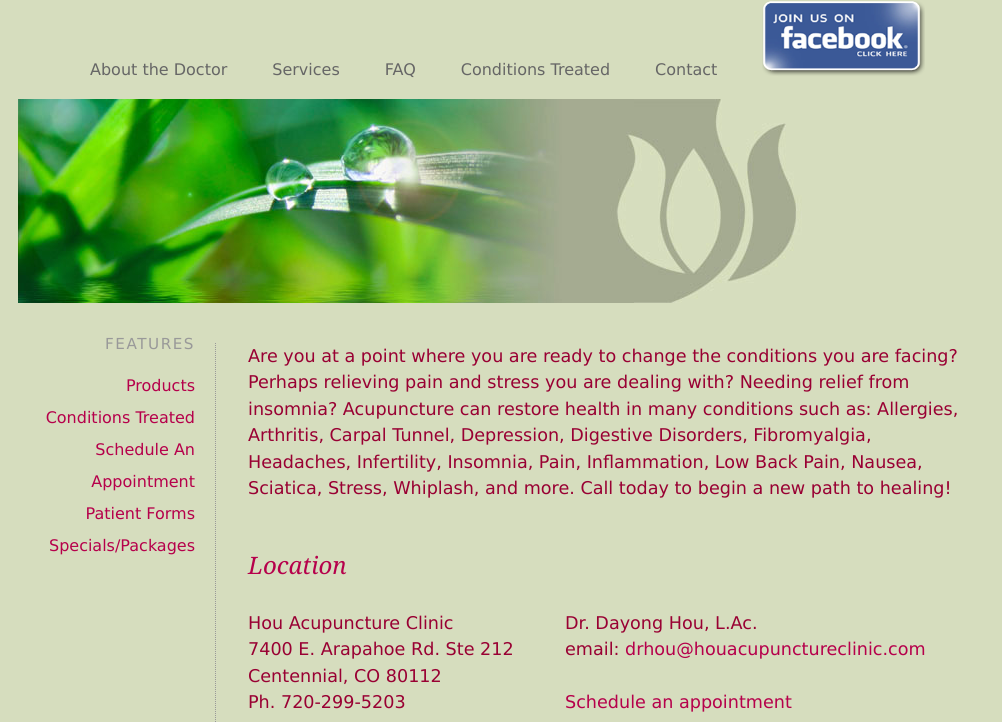
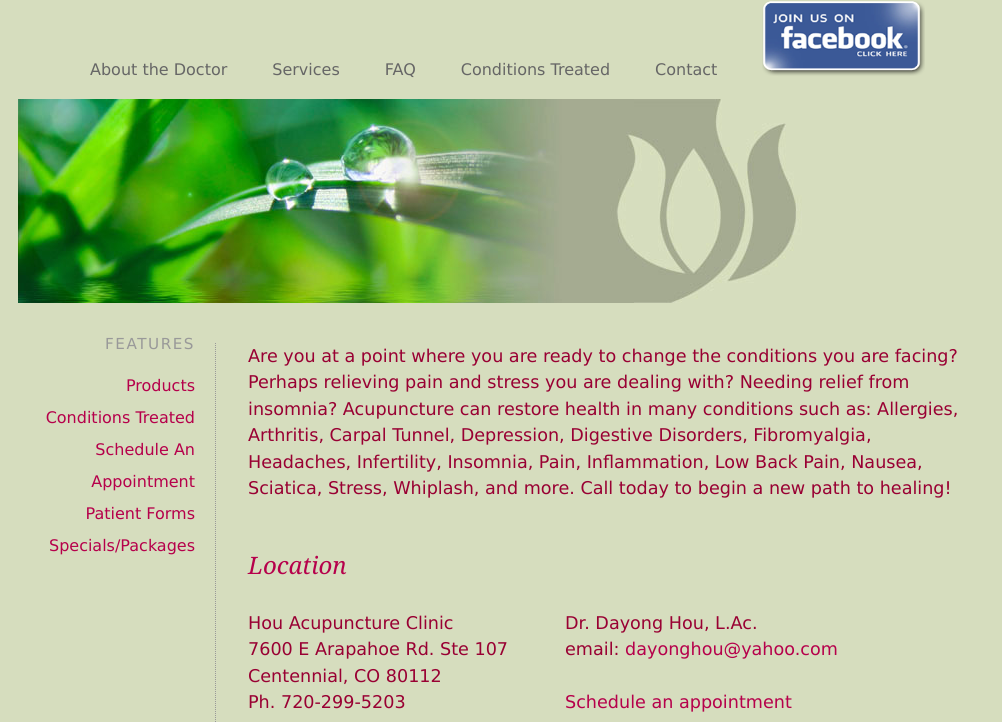
Before and after one commit to XuanZhou/houacupuncture-1, a plain HTML site: page contact.html in a window 1280 px wide. Shown: the top 722 px of the page, without its empty margins (0-1002 px from the left). Drawn offline with nearby package versions, Linux system fonts and the light colour scheme; grey boxes are pictures that could not be loaded.

Commit message:
Update contact.html
modify the address information

```diff
--- a/contact.html
+++ b/contact.html
@@ -169,11 +169,11 @@ select.mobileSelect {
 
           <h3><a href="contact.html#">Location</a></h3>
           <p style="width:300px; float:left;"><strong>Hou Acupuncture Clinic</strong><br />
-            7400 E. Arapahoe Rd. Ste 212<br />
+            7600 E Arapahoe Rd. Ste 107<br />
             Centennial, CO 80112<br />
             Ph. 720-299-5203</p>
             <p style="width:400px; float:right;"><strong>Dr. Dayong Hou, L.Ac.</strong><br />
-            email: <a href="mailto:drhou@houacupunctureclinic.com">drhou@houacupunctureclinic.com</a><br />
+            email: <a href="mailto:dayonghou@yahoo.com">dayonghou@yahoo.com</a><br />
             <br />
             <a href="schedule-appointment.html">Schedule an appointment</a></p>
             <p>
```
